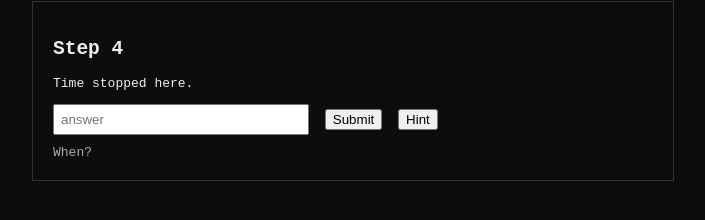
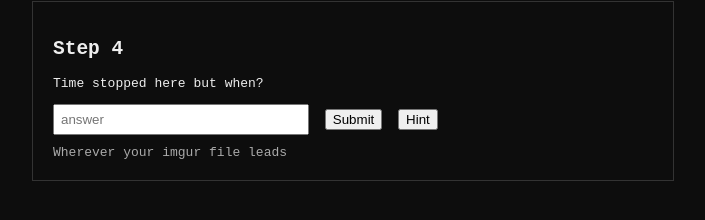
Before and after one commit to wizoneyena/riddle, a plain HTML site: page index.html in a window 1280 px wide. Both pictures are taken after a click on the button "Hint". Shown: the part 114-334 px from the top of the page, without its empty margins (16-721 px from the left). Drawn offline with Linux system fonts and the light colour scheme.

Commit message:
Update index.html

```diff
--- a/index.html
+++ b/index.html
@@ -41,14 +41,14 @@
 <!-- STEP 4 -->
 <div class="step" id="step4">
   <h2>Step 4</h2>
-  <p>Time stopped here.</p>
+  <p>Time stopped here but when?</p>
 
   <input id="yearInput" placeholder="answer">
   <button onclick="checkYear()">Submit</button>
   <button onclick="showHint('hint4')">Hint</button>
 
   <div class="hint" id="hint4">
-    When?
+    Wherever your imgur file leads
   </div>
 </div>
 
```
